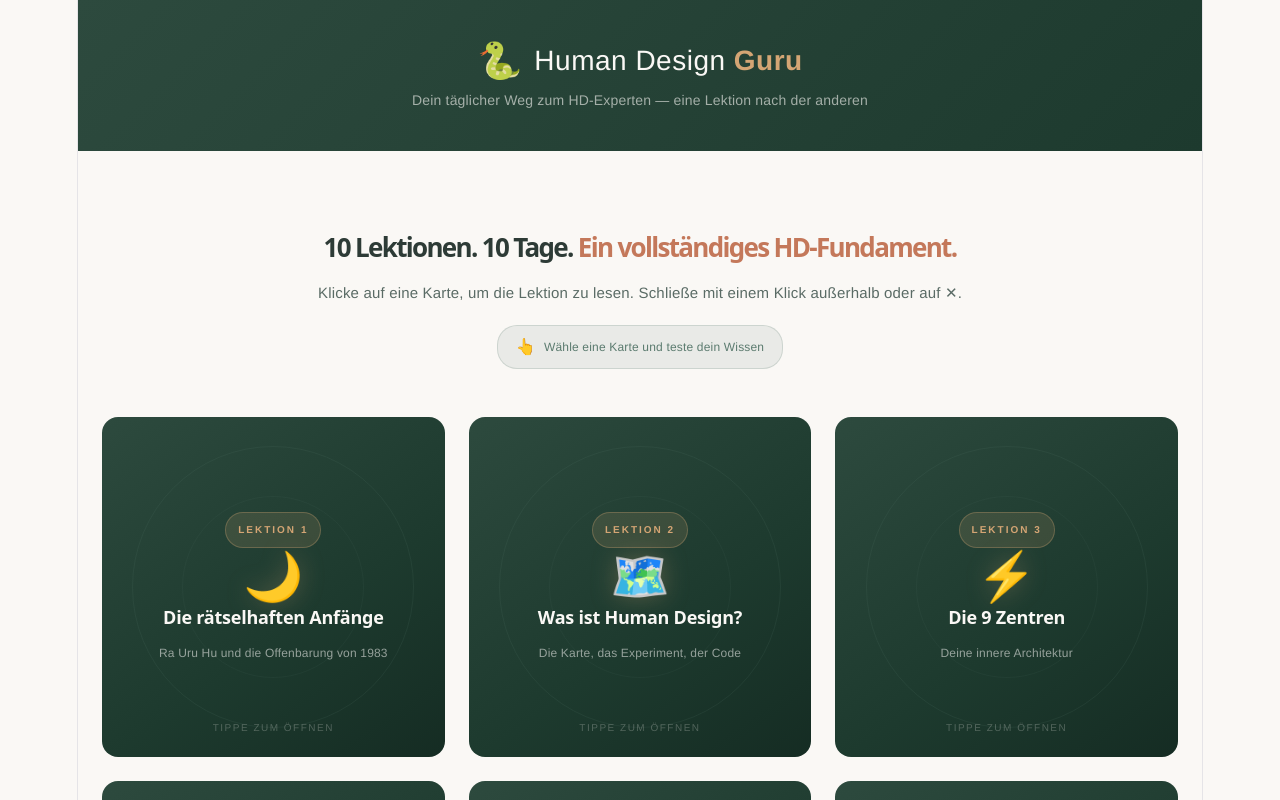
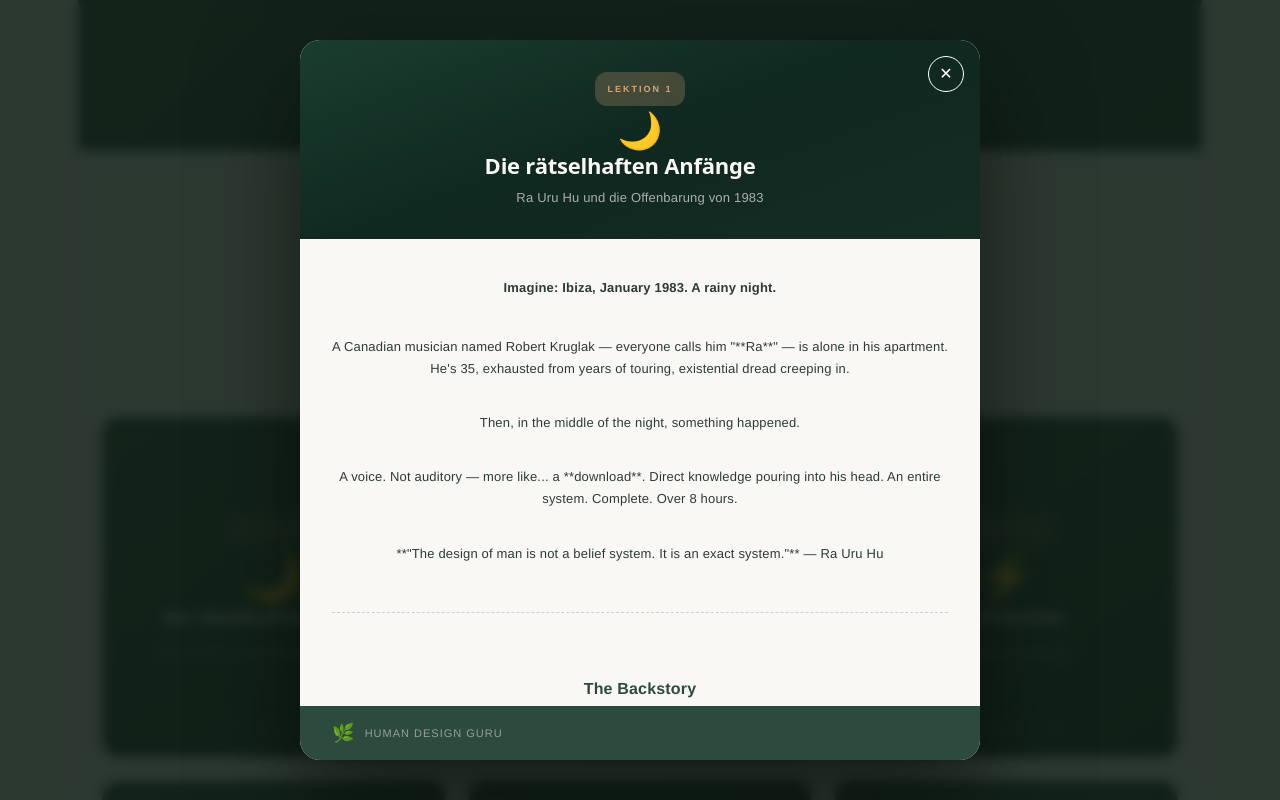
Before and after one commit to thomasender/human-design-guru, a React (Vite) app: page / in a window 1280 px wide. Both pictures are taken after a click on the element 273 px from the left and 586 px from the top of the page. Shown: the top 800 px of the page. Built offline with nearby package versions, Linux system fonts and the light colour scheme.

Commit message:
fix: overlay-visible class stays during open phase

```diff
--- a/src/App.tsx
+++ b/src/App.tsx
@@ -117,7 +117,7 @@ function App() {
         const lesson = lessons.find(l => l.id === activeLesson)!;
         return (
           <div
-            className={`overlay ${overlayPhase === 'entering' ? 'overlay-visible' : ''}`}
+            className={`overlay ${(overlayPhase === 'entering' || overlayPhase === 'open') ? 'overlay-visible' : ''}`}
             onClick={(e) => {
               if (e.target === e.currentTarget && overlayPhase === 'open') closeOverlay();
             }}
```
